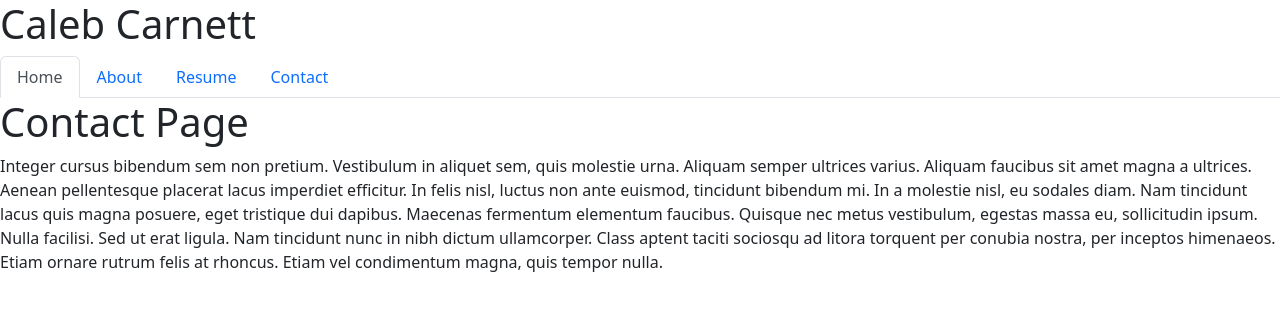
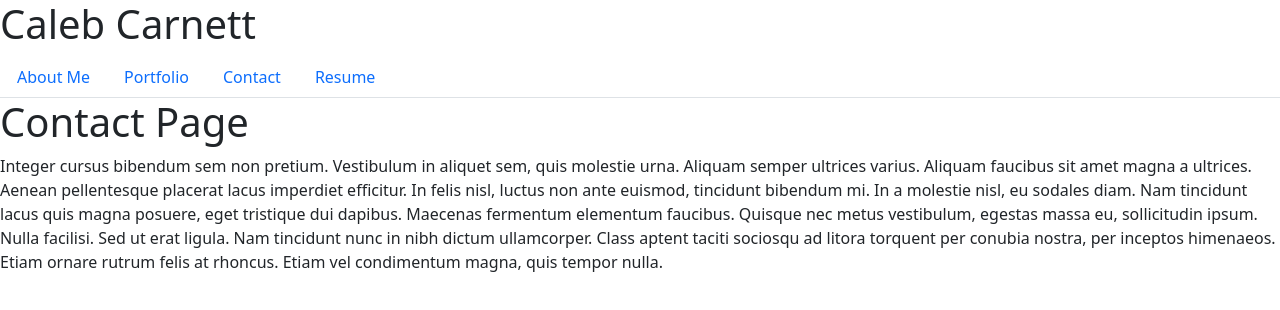
Before and after one commit to calebcarnett/My-Portfolio, a React (Create React App) app in the folder myportfolio/: page / in a window 1280 px wide. Shown: the top 310 px of the page. Built offline with nearby package versions, Linux system fonts and the light colour scheme.

Commit message:
updated page layout and changed the home page to the about me page

```diff
--- a/myportfolio/src/components/NavTabs.js
+++ b/myportfolio/src/components/NavTabs.js
@@ -10,22 +10,38 @@ function NavTabs({ currentPage, handlePageChange }) {
       <ul className="nav nav-tabs">
         <li className="nav-item">
           <a
-            href="#home"
-            onClick={() => handlePageChange("Home")}
-            // Ternary operater is checking if the current page is the home page, if it is on the blog it will make the nav-link active
-            className={currentPage === "Home" ? "nav-link active" : "nav-link"}
+            href="#AboutMe"
+            onClick={() => handlePageChange("AboutMe")}
+            // Ternary operater is checking if the current page is the About me page, if it is on the blog it will make the nav-link active
+            className={
+              currentPage === "AboutMe" ? "nav-link active" : "nav-link"
+            }
           >
-            Home
+            About Me
           </a>
         </li>
         <li className="nav-item">
           <a
-            href="#about"
-            onClick={() => handlePageChange("AboutMe")}
-            // Ternary operater is checking if the current page is the about -age, if it is on the blog it will make the nav-link active
-            className={currentPage === "About" ? "nav-link active" : "nav-link"}
+            href="#Portfolio"
+            onClick={() => handlePageChange("Portfolio")}
+            // Ternary operater is checking if the current page is the portfolio page, if it is on the blog it will make the nav-link active
+            className={
+              currentPage === "Portfolio" ? "nav-link active" : "nav-link"
+            }
           >
-            About
+            Portfolio
+          </a>
+        </li>
+        <li className="nav-item">
+          <a
+            href="#contact"
+            // Ternary operater is checking if the current page is the the contact page, if it is on the blog it will make the nav-link active
+            onClick={() => handlePageChange("Contact")}
+            className={
+              currentPage === "Contact" ? "nav-link active" : "nav-link"
+            }
+          >
+            Contact
           </a>
         </li>
         <li className="nav-item">
@@ -40,18 +56,6 @@ function NavTabs({ currentPage, handlePageChange }) {
             Resume
           </a>
         </li>
-        <li className="nav-item">
-          <a
-            href="#contact"
-            // Ternary operater is checking if the current page is the the contact page, if it is on the blog it will make the nav-link active
-            onClick={() => handlePageChange("Contact")}
-            className={
-              currentPage === "Contact" ? "nav-link active" : "nav-link"
-            }
-          >
-            Contact
-          </a>
-        </li>
       </ul>
     </div>
   );
--- a/myportfolio/src/components/pages/AboutMe.js
+++ b/myportfolio/src/components/pages/AboutMe.js
@@ -3,7 +3,7 @@ import React from "react";
 export default function AboutMe() {
   return (
     <div>
-      <h1>Home Page</h1>
+      <h1>About Me</h1>
       <p>
         Lorem ipsum dolor sit amet, consectetur adipiscing elit. Sed neque
         velit, lobortis ut magna varius, blandit rhoncus sem. Morbi lacinia nisi
```
